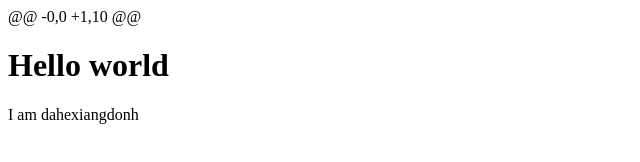
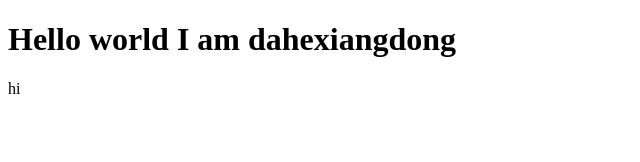
Before and after one commit to wowdahe/dahexiangdong.github.io, a plain HTML site: page index.html in a window 1280 px wide. Shown: the whole page, without its empty margins (0-640 px from the left). Drawn offline with Linux system fonts and the light colour scheme.

Commit message:
Update index.html

```diff
--- a/index.html
+++ b/index.html
@@ -1,4 +1,3 @@
-@@ -0,0 +1,10 @@
 <!DOCTYPE html>
 <html>
 <head>
@@ -6,7 +5,7 @@
 </head>
 <body>
 
-<h1>Hello world</h1>
-<p> I am dahexiangdonh</p>
+<h1>Hello world I am dahexiangdong</h1>
+<p>hi</p>
 </body>
 </html>
```
